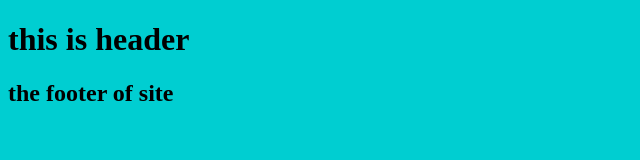
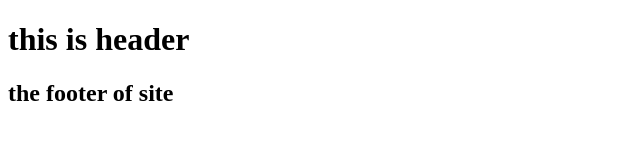
Before and after one commit to ArezaEftekhari/proj1, a plain HTML site: page index.html in a window 1280 px wide. Shown: the whole page, without its empty margins (0-640 px from the left). Drawn offline with Linux system fonts and the light colour scheme.

Commit message:
clear background

```diff
--- a/index.html
+++ b/index.html
@@ -6,11 +6,7 @@
     <meta name="viewport" content="width=device-width, initial-scale=1.0">
     <title>Document</title>
 
-    <style>
-        body{
-            background-color: darkturquoise;
-        }
-    </style>
+
 </head>
 <body>
 
```
